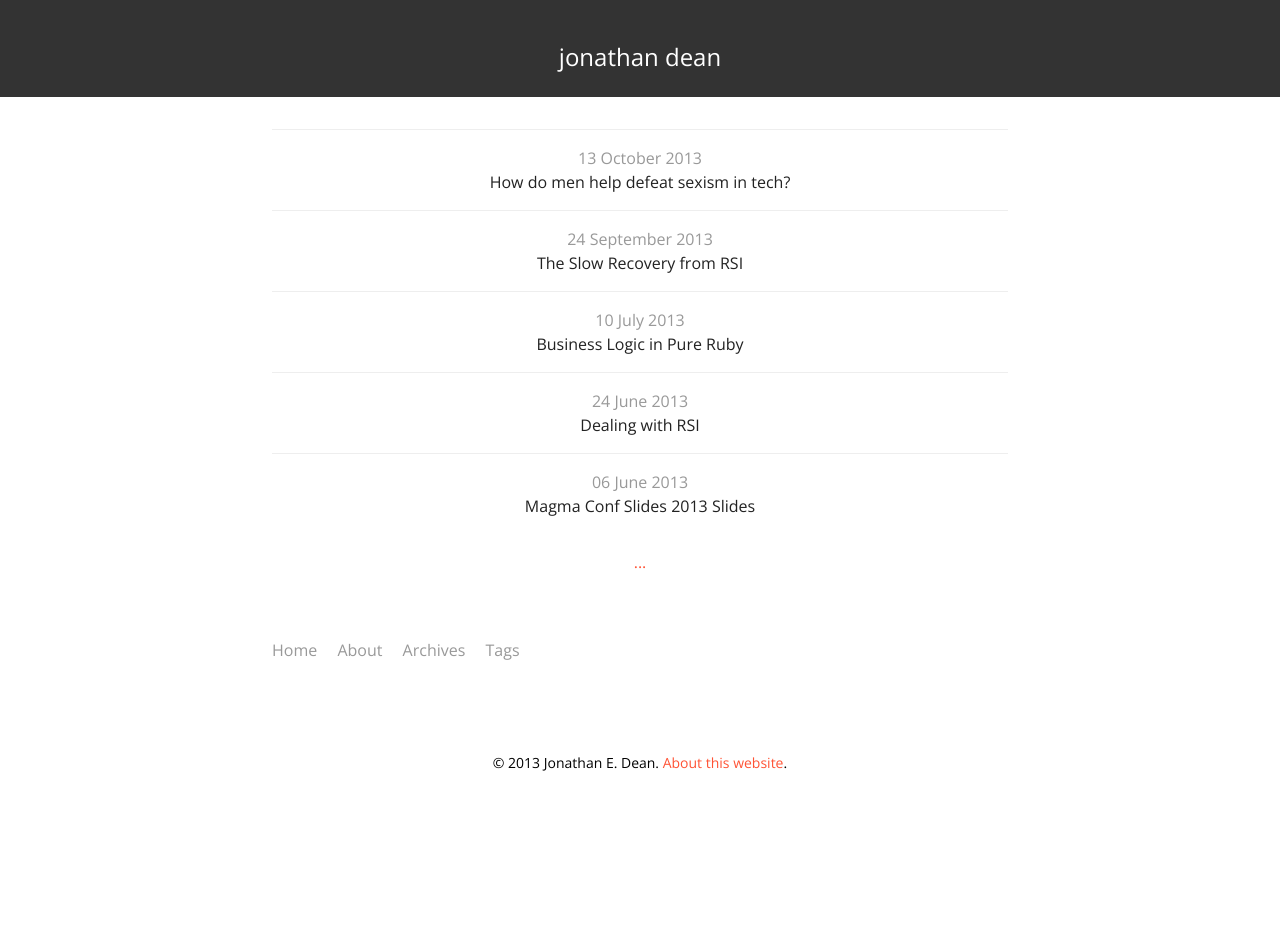
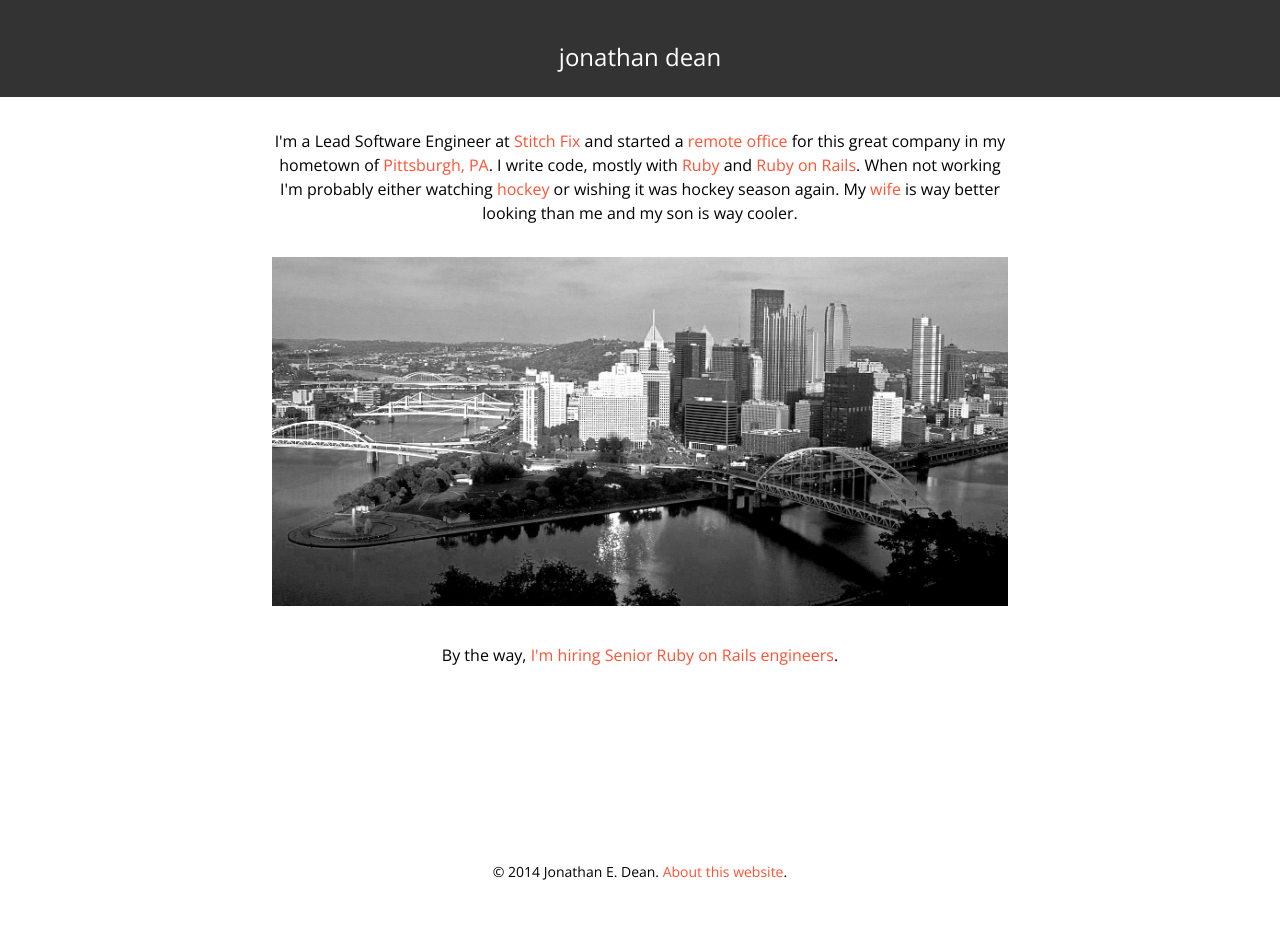
Before and after one commit to jonathandean/jonathandean.github.io, a Jekyll site: the page built from index.html, in a window 1280 px wide. Built offline with Jekyll 4.4.1, drawn with Linux system fonts in a browser that asks for light colours; some web fonts are replaced; the list of posts is cut into pages by our own code; before the commit the page ends 900 px from its top, so only the background shows below that.

Commit message:
remove blog and make about page the home page

```diff
--- a/_includes/_footer.html
+++ b/_includes/_footer.html
@@ -1,5 +1,5 @@
 <footer class="single-column copyright">
   <p class="meta ct row">
-    © 2013 Jonathan E. Dean. <a href="/about-this-website">About this website</a>.
+    © 2014 Jonathan E. Dean. <a href="/about-this-website">About this website</a>.
   </p>
 </footer>
--- a/_includes/_navigation.html
+++ b/_includes/_navigation.html
@@ -1,21 +1,4 @@
 <nav role="navigation" class="single-column">
-  <section class="column left">
-    <ul class="main">
-      <li>
-        <a href="/" title="Home">Home</a>
-      </li>
-      <li>
-        <a href="/about" title="About">About</a>
-      </li>
-      <li>
-        <a href="/archives" title="Archives">Archives</a>
-      </li>
-      <li>
-        <a href="/tags" title="Tags">Tags</a>
-      </li>
-    </ul>
-  </section>
-  <section class="column right">
   <ul class="social">
     <li class="facebook">
       <a href="https://facebook.com/jonathanedean" title="jonathanedean on Facebook"><span class="icon ss-icon ss-social ss-social-circle ss-facebook"></span><span class="text">Facebook</span></a>
@@ -33,5 +16,4 @@
       <a href="http://www.linkedin.com/in/jonathanedean" title="jonathanedean on LinkedIn"><span class="icon ss-icon ss-social ss-social-circle ss-linkedin"></span><span class="text">LinkedIn</span></a>
     </li>
   </ul>
-  </section>
 </nav>
--- a/_sass/_nav.scss
+++ b/_sass/_nav.scss
@@ -31,7 +31,9 @@ nav[role="navigation"] {
     }
   }
   ul.social {
-    float: right;
+    margin: 1em auto;
+    width: 200px;
+    display: block;
     li {
       font-size: 26px;
       a {
--- a/css/i.css
+++ b/css/i.css
@@ -557,7 +557,9 @@ nav[role="navigation"] li {
   nav[role="navigation"] li:last-child a {
     padding-right: 0; }
 nav[role="navigation"] ul.social {
-  float: right; }
+  margin: 1em auto;
+  width: 200px;
+  display: block; }
   nav[role="navigation"] ul.social li {
     font-size: 26px; }
     nav[role="navigation"] ul.social li a {
--- a/index.html
+++ b/index.html
@@ -4,18 +4,10 @@ layout: default
 
 <section class="single-column">
   <article>
-    <ul class="large-list ct mt-1">
-      {% for post in paginator.posts %}
-        <li>
-          <a href="{{ post.url }}" title="{{post.title}}">
-            <date datetime="{{post.date}}" class="meta">
-              {{ post.date | date_to_long_string }}
-            </date>
-            {{ post.title }}
-          </a>
-        </li>
-      {% endfor %}
-    </ul>
-    <p class="ct"><a href="{{site.url}}/archives/" class="ct" title="Archives">...</a></p>
+    <p class="ct">
+      I'm a Lead Software Engineer at <a href="http://stitchfix.com">Stitch Fix</a> and started a <a href="http://technology.stitchfix.com/#pgh">remote office</a> for this great company in my hometown of <a href="http://www.visitpittsburgh.com/">Pittsburgh, PA</a>. I write code, mostly with <a href="https://www.ruby-lang.org/en/">Ruby</a> and <a href="http://rubyonrails.org/">Ruby on Rails</a>. When not working I'm probably either watching <a href="http://penguins.nhl.com/">hockey</a> or wishing it was hockey season again. My <a href="http://helloswooning.com/">wife</a> is way better looking than me and my son is way cooler.
+    </p>
+    <img src="{{ site.url }}/img/pgh-bw.jpg" alt="Pittsburgh, PA, USA">
+    <p class="ct">By the way, <a href="http://technology.stitchfix.com">I'm hiring Senior Ruby on Rails engineers</a>.</p>
   </article>
 </section>
```
Also changed, not shown: about/index.html (deleted, +0 -13 lines), index.old.html (added, +21 -0 lines). Lines whose indentation alone changed are shown as unchanged.
